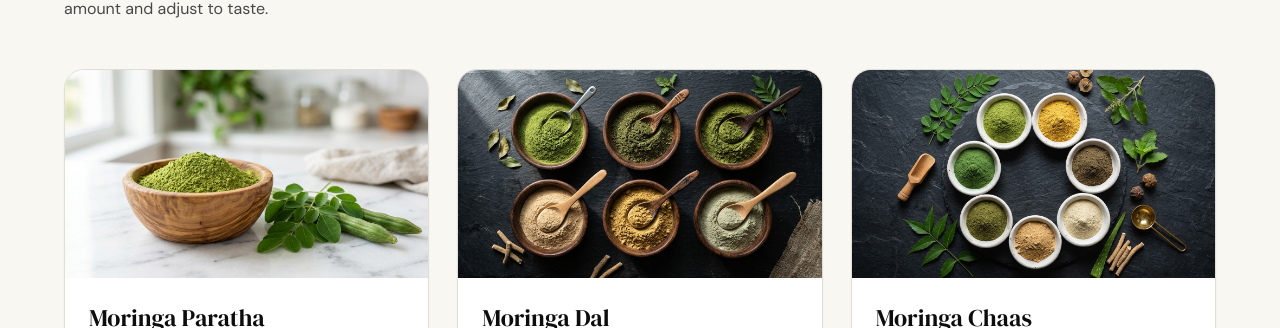
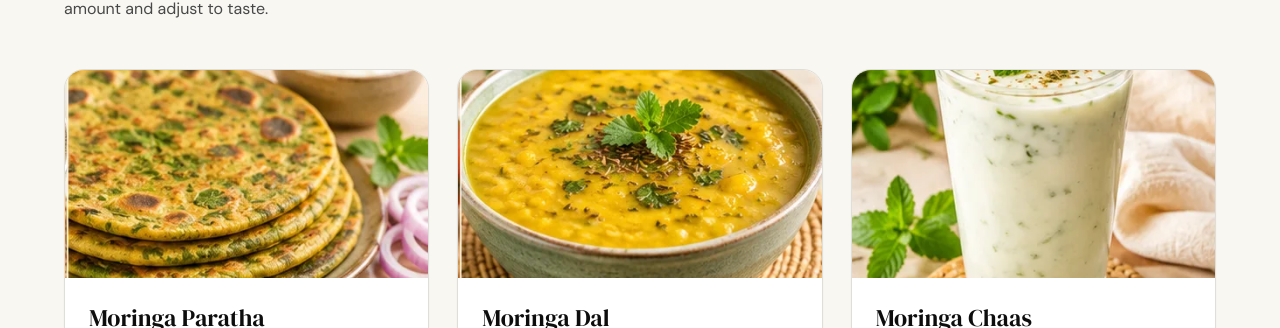
Before and after one commit to chitiagarwal/bio-peri-posa-website, a React (Vite) app in the folder src/frontend/: page /recipes in a window 1280 px wide. Shown: the part 231-559 px from the top of the page. Built offline with nearby package versions, Linux system fonts and the light colour scheme; no server answers; what @icp-sdk/core would draw is missing.

Commit message:
Replace recipe botanical placeholders with original paratha dal and chaas food photographs

```diff
--- a/src/frontend/src/pages/Recipes.tsx
+++ b/src/frontend/src/pages/Recipes.tsx
@@ -1,8 +1,9 @@
 import { useEffect } from "react";
+import { approvedImages } from "../data/approvedImages";
 const recipes = [
-  {title:"Moringa Paratha", image:"/assets/generated/product-moringa.dim_600x480.jpg", ingredients:"Whole wheat flour, a small amount of moringa leaf powder, ajwain, salt and water.", method:"Mix the ingredients into a soft dough. Rest briefly, roll into parathas and cook on a hot tawa until done."},
-  {title:"Moringa Dal", image:"/assets/generated/hero-herbal-collection.dim_800x600.jpg", ingredients:"Cooked moong or toor dal, turmeric, cumin, garlic and moringa leaf powder.", method:"Prepare dal as usual. Stir in a small amount of moringa powder near the end, simmer briefly and serve."},
-  {title:"Moringa Chaas", image:"/assets/generated/hero-herbal-flatlay.dim_800x600.jpg", ingredients:"Plain curd, water, roasted cumin, mint, salt and a pinch of moringa leaf powder.", method:"Whisk curd with water until smooth. Blend in the remaining ingredients and serve chilled."}
+  {title:"Moringa Paratha", image:approvedImages.paratha, ingredients:"Whole wheat flour, a small amount of moringa leaf powder, ajwain, salt and water.", method:"Mix the ingredients into a soft dough. Rest briefly, roll into parathas and cook on a hot tawa until done."},
+  {title:"Moringa Dal", image:approvedImages.dal, ingredients:"Cooked moong or toor dal, turmeric, cumin, garlic and moringa leaf powder.", method:"Prepare dal as usual. Stir in a small amount of moringa powder near the end, simmer briefly and serve."},
+  {title:"Moringa Chaas", image:approvedImages.chaas, ingredients:"Plain curd, water, roasted cumin, mint, salt and a pinch of moringa leaf powder.", method:"Whisk curd with water until smooth. Blend in the remaining ingredients and serve chilled."}
 ];
 export default function Recipes(){
   useEffect(()=>{document.title="Recipes | Bio Periposa"},[]);
@@ -12,10 +13,10 @@ export default function Recipes(){
       <h1 className="font-serif text-4xl md:text-6xl mb-4">Simple botanical recipes</h1>
       <p className="text-muted-foreground max-w-2xl mb-12">Everyday ideas for using moringa leaf powder in familiar Indian foods. Start with a small amount and adjust to taste.</p>
       <div className="grid md:grid-cols-3 gap-7">{recipes.map(r=><article key={r.title} className="bg-white rounded-2xl overflow-hidden border border-border shadow-sm">
-        <img src={r.image} alt={r.title+" botanical ingredient reference"} className="w-full h-52 object-cover"/>
+        <img src={r.image} alt={r.title+" prepared dish"} className="w-full h-52 object-cover"/>
         <div className="p-6"><h2 className="font-serif text-2xl mb-4">{r.title}</h2><h3 className="font-semibold mb-2">Ingredients</h3><p className="text-sm text-muted-foreground mb-5">{r.ingredients}</p><h3 className="font-semibold mb-2">Method</h3><p className="text-sm text-muted-foreground">{r.method}</p></div>
       </article>)}</div>
-      <p className="text-sm text-muted-foreground mt-8">Photographs are botanical ingredient references, not photographs of the finished dishes.</p>
+
     </div>
   </div>
 }
```
